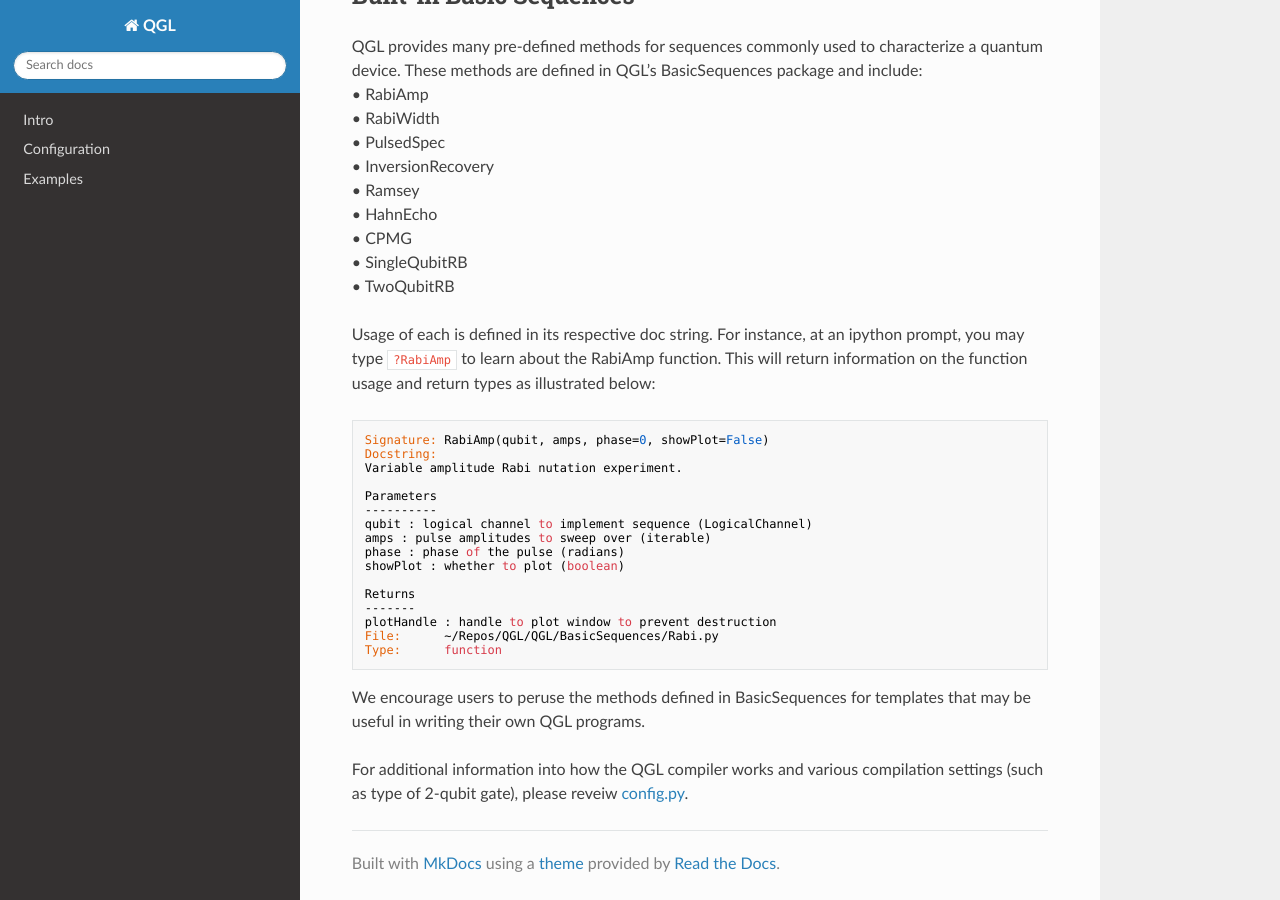
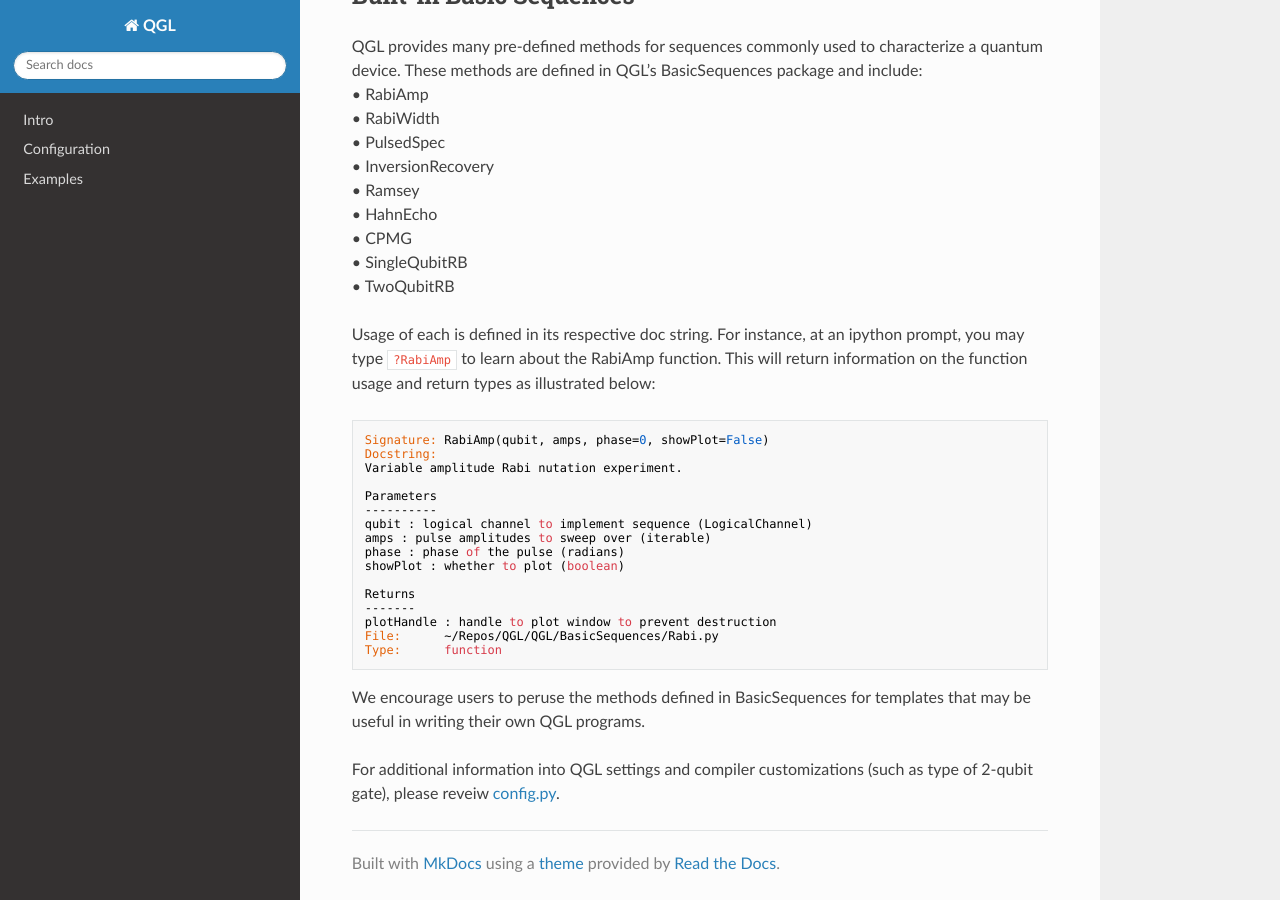
Before and after one commit to BBN-Q/QGL, an MkDocs documentation site: the page built from doc/readme.md, in a window 1280 px wide and 900 px high, scrolled down 7335 px. Built offline with MkDocs 1.6.1, drawn with Linux system fonts in a browser that asks for light colours; nearby versions of some CDN libraries.

```diff
--- a/doc/readme.md
+++ b/doc/readme.md
@@ -382,4 +382,4 @@
 
 We encourage users to peruse the methods defined in BasicSequences for templates that may be useful in writing their own QGL programs.
 
-For additional information into how the QGL compiler works and various compilation settings (such as type of 2-qubit gate), please reveiw [config.py](../QGL/config.py).
+For additional information into QGL settings and compiler customizations (such as type of 2-qubit gate), please reveiw [config.py](../QGL/config.py).
```
